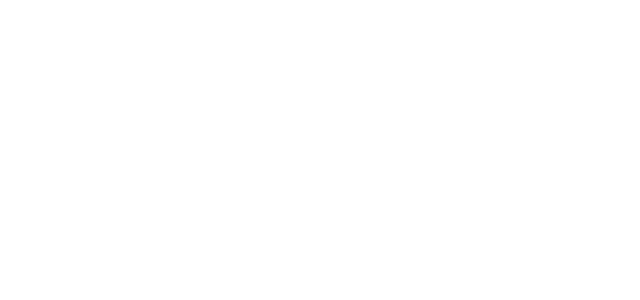
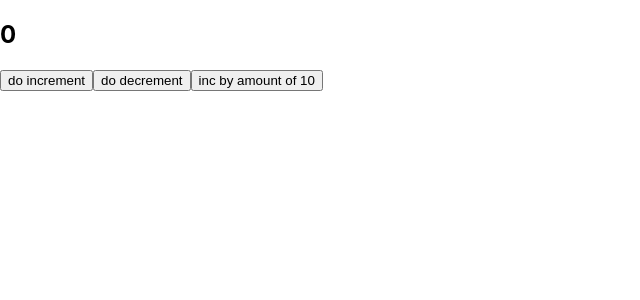
Before and after one commit to aleks1303/may-2024_react-preview, a React (Create React App) app: page / in a window 1280 px wide. Shown: the top 300 px of the page, without its empty margins (0-640 px from the left). Built offline with nearby package versions, Linux system fonts and the light colour scheme.

Commit message:
react_preview_state_manager_redux_toolkit_base(9)

```diff
--- a/package.json
+++ b/package.json
@@ -14,7 +14,10 @@
     "react-dom": "^18.3.1",
     "react-scripts": "5.0.1",
     "typescript": "^4.9.5",
-    "web-vitals": "^2.1.4"
+    "web-vitals": "^2.1.4",
+    "redux": "^5.0.1",
+    "react-redux": "^9.1.2",
+    "@reduxjs/toolkit": "^2.3.0"
 
   },
   "scripts": {
--- a/src/App.tsx
+++ b/src/App.tsx
@@ -1,10 +1,31 @@
 import React, {FC} from 'react';
 import './App.css';
+import {decrement, increment, incrementByAmount, useAppDispatch, useAppSelector} from "./redux/store";
 
-const App:FC = () => {
+const App: FC = () => {
+
+    // це точка через яку можна дістати щось (наприклад: як state(useState))
+    // це доступ до поточного стану
+    // за допомогою цього витягаємо інформацію
+    const counter1ValueState = useAppSelector(state => state.counter1SliceState.value);
+
+
+    // впроваджуємо якусь певну інформацію
+    // це точка впливання на поточний стан і їх треба створити
+    // це важиль керування (setState: (useState))
+
+    // типізація відбувається в store.ts
+    const dispatch = useAppDispatch();
+
+
+
   return (
     <div>
+        <h2>{counter1ValueState}</h2>
 
+        <button onClick={() => {dispatch(increment())}}>do increment</button>
+        <button onClick={() => {dispatch(decrement())}}>do decrement</button>
+        <button onClick={() => {dispatch(incrementByAmount(10))}}>inc by amount of 10</button>
 
 
     </div>
--- a/src/index.tsx
+++ b/src/index.tsx
@@ -3,12 +3,16 @@
 import './index.css';
 import App from './App';
 import reportWebVitals from './reportWebVitals';
+import {Provider} from "react-redux";
+import store from "./redux/store";
 
 const root = ReactDOM.createRoot(
   document.getElementById('root') as HTMLElement
 );
 root.render(
-    <App />
+    <Provider store={store}>
+        <App/>
+    </Provider>
 );
 
 // If you want to start measuring performance in your app, pass a function
--- /dev/null
+++ b/src/redux/store.ts
@@ -0,0 +1,88 @@
+import {configureStore, createSlice, PayloadAction} from "@reduxjs/toolkit";
+import {useDispatch, useSelector} from "react-redux";
+
+type CounterStateType = {
+    value:number
+}
+const initialState:CounterStateType = {
+    value:0
+}
+const initialState2:CounterStateType = {
+    value:0
+}
+
+// це один із слайсів, їх може бути багато, це частина сховища
+const counter1Slice =
+    createSlice({
+        name:"counter1SliceName",
+        initialState:initialState,
+        reducers:{
+            increment:(state) =>{
+                state.value = state.value + 1
+            },
+            decrement:(state)=>{
+                state.value = state.value - 1
+
+            },
+            // тут повинно бути два аргументи для зміни чисел
+            incrementByAmount:(state,
+                               action:PayloadAction<number>)=>{
+                state.value = state.value + action.payload
+
+            }
+        }
+    });
+
+// витягуємо actions з reducers
+// беремо slice, потім доступаємось до actions
+export const { decrement,
+        increment,
+        incrementByAmount} =
+    counter1Slice.actions;
+
+
+
+
+
+// це другий slice (шматок)
+const counter2Slice =
+    createSlice({
+        name:"counter2SliceName",
+        initialState:initialState2,
+        reducers:{
+            increment2:(state) =>{
+                state.value = state.value + 1
+            },
+            decrement2:(state)=>{
+                state.value = state.value - 1
+
+            },
+            // тут повинно бути два аргументи для зміни чисел
+            incrementByAmount2:(state,
+                               action:PayloadAction<number>)=>{
+                state.value = state.value + action.payload
+
+            }
+        }
+    });
+
+// із slices складається store
+// його можна сконфігурувати за допомогою функції configureStore
+
+const store = configureStore({
+    reducer:{
+        counter1SliceState:counter1Slice.reducer,
+        counter2SliceState:counter2Slice.reducer
+    }
+});
+
+// це використовується для типізації useDispatch
+export type AppDispatch = typeof store.dispatch;
+// робимо типізацію тут, робимо обгортку для і впроваджуємо дженерік для dispatch
+export const useAppDispatch = useDispatch.withTypes<AppDispatch>();
+
+// типізація useSelector
+export type RootState = ReturnType<typeof store.getState>
+export const useAppSelector = useSelector.withTypes<RootState>();
+
+export default store
```
Also changed, not shown: 1 other file (tests, documents, lock files or other folders).
